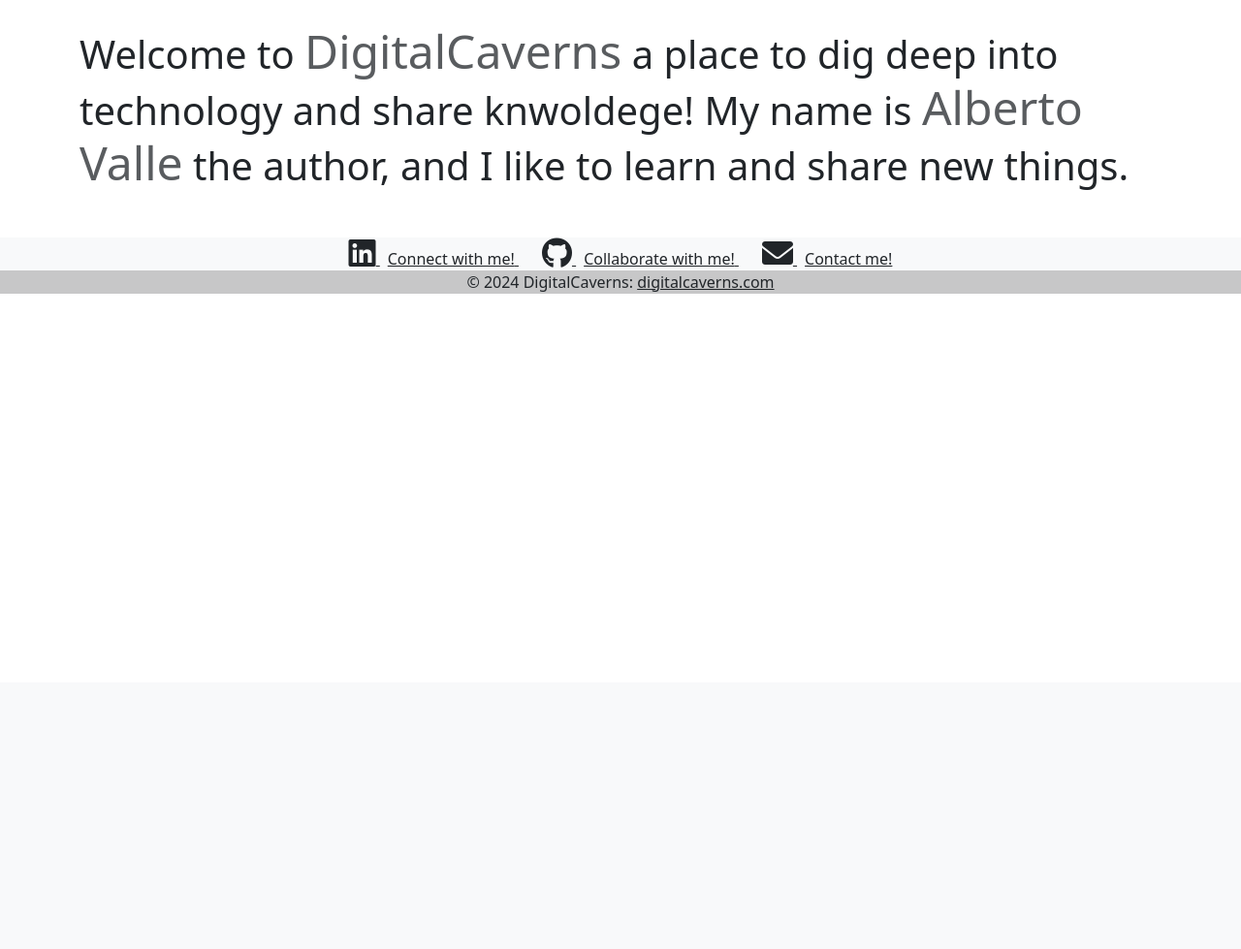
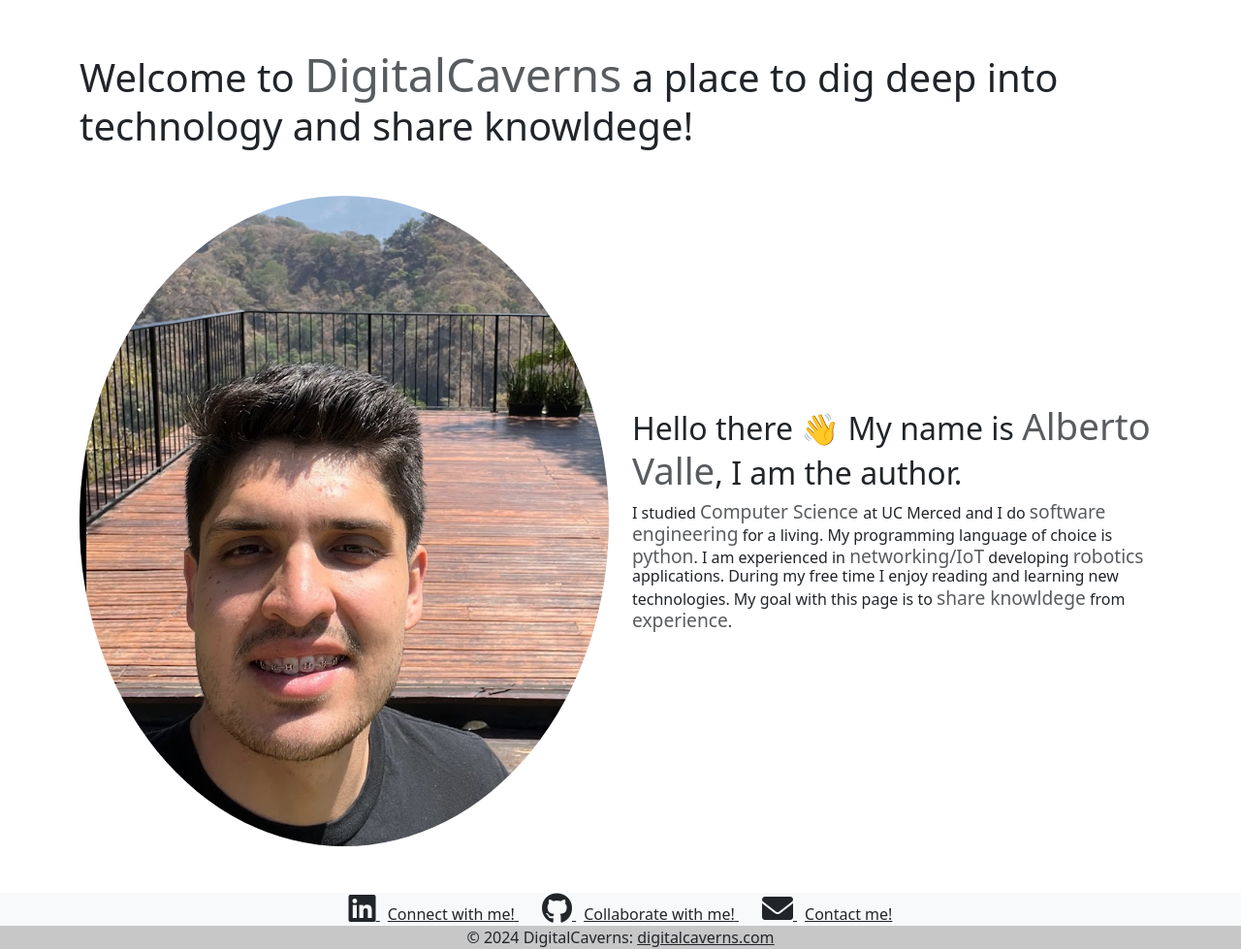
Before and after one commit to albertovallef/digital-caverns, a Django app: page / in a window 1280 px wide. Shown: the part 96-1075 px from the top of the page at 97% size. Before the commit the page ends 399 px from the top, so only its background shows below. Run offline with Django 5.2, Linux system fonts and the light colour scheme; some libraries are stand-ins or nearby versions.

Commit message:
Add image and home introduction

```diff
--- a/digcaverns/mysite/templates/mysite/base.html
+++ b/digcaverns/mysite/templates/mysite/base.html
@@ -7,6 +7,9 @@
   <link rel="stylesheet" href="{% static 'bootstrap-5.3.3-dist/css/bootstrap.min.css' %}">
   <!--Used for the foorter emojiers -->
   <link rel="stylesheet" href="https://cdnjs.cloudflare.com/ajax/libs/font-awesome/6.0.0-beta3/css/all.min.css">
+
+  <!--Add custom links here -->
+  {% block link %}{% endblock %}
 
   <title>{% block title %}{% endblock %}</title>
 </head>
--- a/digcaverns/mysite/templates/mysite/home.html
+++ b/digcaverns/mysite/templates/mysite/home.html
@@ -1,15 +1,37 @@
 {% extends "mysite/base.html" %}
+{% load static %}
+{% block link %}
+<link rel="stylesheet" href="{% static "mysite/css/home.css" %}">
+{% endblock %}
 
 {% block title %}Home{% endblock title%}
 
 {% block content %}
-<div class="container my-4">
+<div class="container my-5">
   <h1>
     Welcome to
     <big class="text-body-secondary">DigitalCaverns</big>
-    a place to dig deep into technology and share knwoldege!
-    My name is
-    <big class="text-body-secondary">Alberto Valle</big> the author, and I like to learn and share new things.
+    a place to dig deep into technology and share knowldege!
   </h1>
 </div>
+
+<div class="container my-5">
+  <div class="row align-items-center">
+    <!-- Image Column -->
+    <div class="col-md-6">
+      <img src="{% static "mysite/img/alberto_smaller.png" %}" class="img-fluid rounded-circle" alt="Alberto Valle">
+    </div>
+
+    <!-- Text Column -->
+    <div class="col-md-6">
+      <h2>
+        Hello there 👋 My name is <big class="text-body-secondary">Alberto Valle</big>, I am the author.
+      </h2>
+      <h6>
+        I studied <big class="text-body-secondary"> Computer Science </big> at UC Merced and I do <big class="text-body-secondary">software engineering</big> for a living. My programming language of choice is <big class="text-body-secondary">python</big>. I am experienced in <big class="text-body-secondary">networking/IoT</big> developing <big class="text-body-secondary">robotics</big> applications. During my free time I enjoy reading and learning new technologies. My goal with this page is to <big class="text-body-secondary">share knowldege</big> from <big class="text-body-secondary">experience</big>.
+      </h6>
+    </div>
+  </div>
+</div>
+
 {% endblock content %}
```
Also changed, not shown: digcaverns/mysite/static/mysite/css/home.css (added), digcaverns/mysite/static/mysite/img/alberto.jpg (added), digcaverns/mysite/static/mysite/img/alberto_smaller.png (added).
